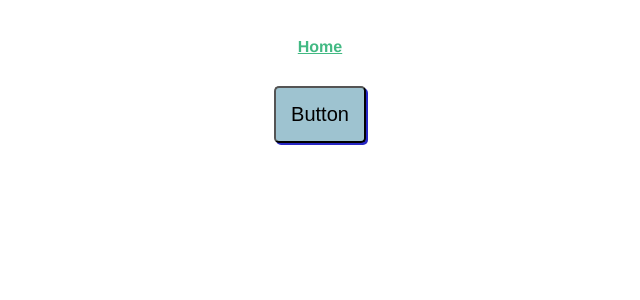
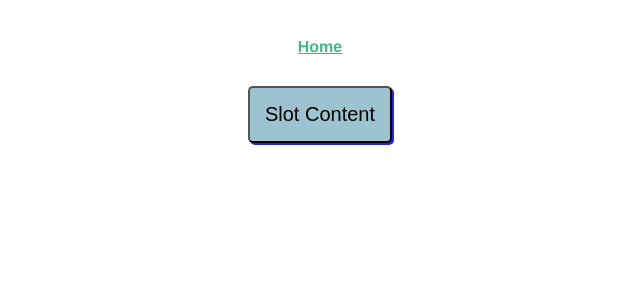
Before and after one commit to manavm1990/adv-components-slots, a Vue app: page / in a window 1280 px wide. Shown: the top 300 px of the page, without its empty margins (320-960 px from the left). Built offline with nearby package versions, Linux system fonts and the light colour scheme.

Commit message:
:sparkles: Demo basic slot with 'VButton'

```diff
--- a/src/components/scoped/home/VSButton.vue
+++ b/src/components/scoped/home/VSButton.vue
@@ -1,6 +1,6 @@
 <template>
   <button class="btn">
-    Button
+    <slot>Default</slot>
   </button>
 </template>
 
--- a/src/views/Home.vue
+++ b/src/views/Home.vue
@@ -1,6 +1,6 @@
 <template>
   <div class="home">
-    <VSButton />
+    <VSButton>Slot Content</VSButton>
   </div>
 </template>
 
```
